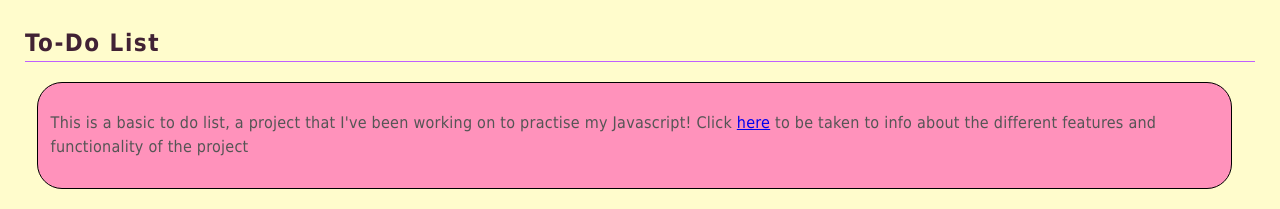
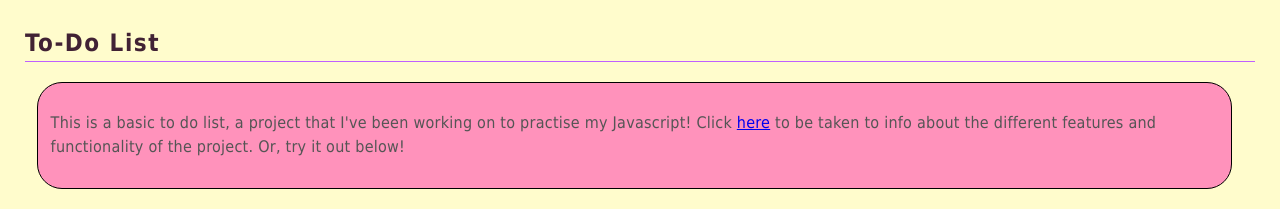
Before and after one commit to BNewing/to-do-list-v2, a website built with webpack: page index.html in a window 1280 px wide. Shown: the top 209 px of the page. Built offline with nearby package versions, Linux system fonts and the light colour scheme.

Commit message:
SSH test

```diff
--- a/index.html
+++ b/index.html
@@ -14,7 +14,7 @@
 
 <h2>To-Do List</h2>
 <div class="homepageLinks">
-	<p>This is a basic to do list, a project that I've been working on to practise my Javascript! Click <a href="./projectInfo.html">here</a> to be taken to info about the different features and functionality of the project</p>
+	<p>This is a basic to do list, a project that I've been working on to practise my Javascript! Click <a href="./projectInfo.html">here</a> to be taken to info about the different features and functionality of the project. Or, try it out below! </p>
 </div>
 <br>
 
```
